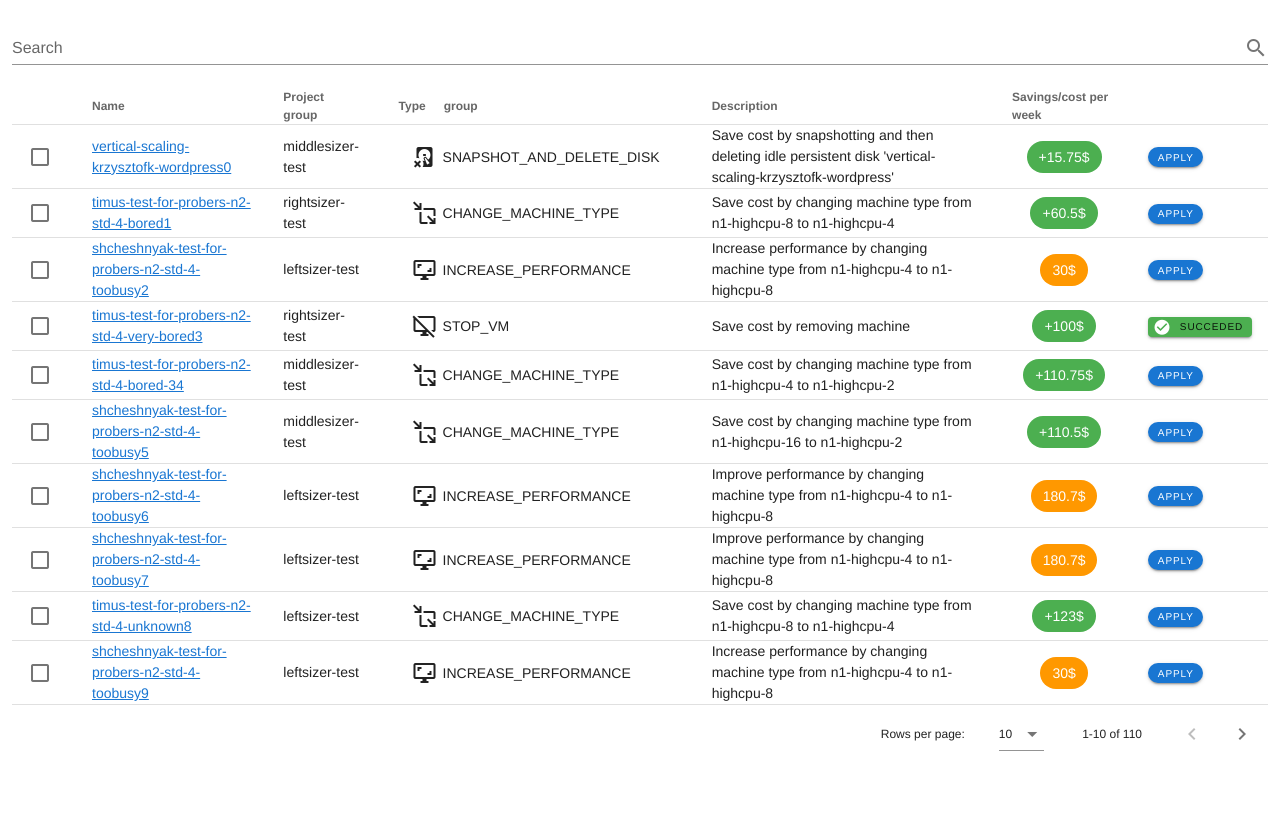
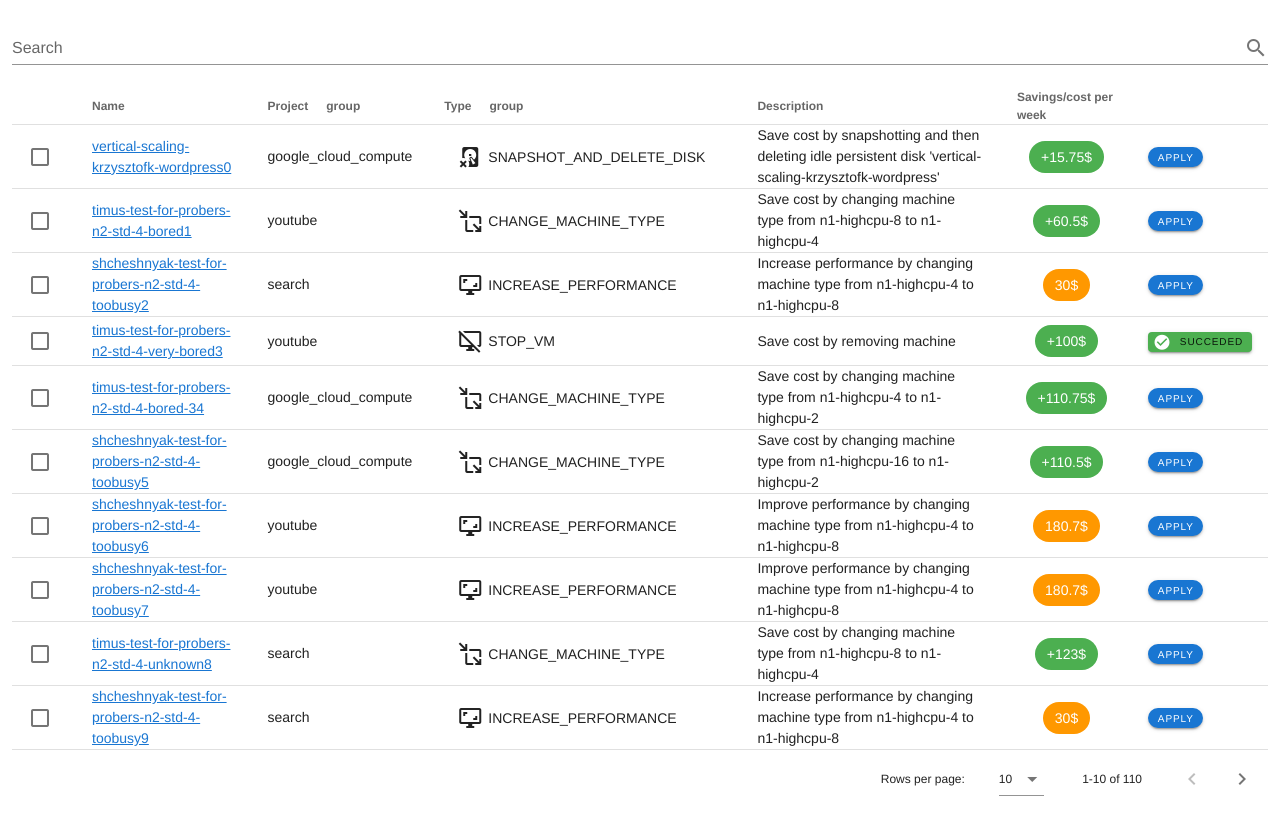
Before and after one commit to googleinterns/recomator, a Vue app in the folder frontend/: page /mock in a window 1280 px wide. Shown: the part 700-1520 px from the top of the page. Before the commit the page ends 1475 px from the top, so only its background shows below. Built offline with nearby package versions, Linux system fonts and the light colour scheme.

Commit message:
Less distracting project names

```diff
--- a/frontend/src/views/Mock.vue
+++ b/frontend/src/views/Mock.vue
@@ -303,10 +303,11 @@ limitations under the License. -->
               :search="search"
             >
               <template v-slot:group.summary="gsprops">
-                <td class="text-left" colspan="2">
+                <td class="text-left" colspan="3">
                   Total savings:
                   <v-chip dark color="green" small> +{{ 123 }}$ </v-chip> Total
                   cost: <v-chip dark color="orange" small> {{ 33 }}$ </v-chip>
+                  Quantity: 1234
                 </td>
                 {{ closeIfOpenedFirstTime(gsprops.group, gsprops.toggle) }}
               </template>
@@ -796,7 +797,7 @@ export default class Mock extends Vue {
       60.5,
       "https://pantheon.corp.google.com/compute/instancesDetail/zones/us-central1-c/\
       instances/timus-test-for-probers-n2-std-4-idling?project=rightsizer-test&supportedpurview=project",
-      "rightsizer-test",
+      "youtube",
       "timus-test-for-probers-n2-std-4-bored",
       "ACTIVE",
       "Save cost by changing machine type from n1-highcpu-8 to n1-highcpu-4",
@@ -807,7 +808,7 @@ export default class Mock extends Vue {
       100.0,
       "https://pantheon.corp.google.com/compute/instancesDetail/zones/us-central1-c/\
       instances/timus-test-for-probers-n2-std-4-idling?project=rightsizer-test&supportedpurview=project",
-      "rightsizer-test",
+      "youtube",
       "timus-test-for-probers-n2-std-4-very-bored",
       "ACTIVE",
       "Save cost by stopping Idle VM 'timus-test-for-probers-n2-std-4-verybored",
@@ -818,7 +819,7 @@ export default class Mock extends Vue {
       -30.0,
       "https://pantheon.corp.google.com/compute/instancesDetail/zones/us-central1-c/\
       instances/timus-test-for-probers-n2-std-4-idling?project=rightsizer-test&supportedpurview=project",
-      "leftsizer-test",
+      "search",
       "shcheshnyak-test-for-probers-n2-std-4-toobusy",
       "ACTIVE",
       "Increase performance by changing machine type from n1-highcpu-4 to n1-highcpu-8",
@@ -829,7 +830,7 @@ export default class Mock extends Vue {
       123,
       "https://pantheon.corp.google.com/compute/instancesDetail/zones/us-central1-c/\
       instances/timus-test-for-probers-n2-std-4-idling?project=rightsizer-test&supportedpurview=project",
-      "leftsizer-test",
+      "search",
       "timus-test-for-probers-n2-std-4-unknown",
       "ACTIVE",
       "Save cost by changing machine type from n1-highcpu-8 to n1-highcpu-4",
@@ -840,7 +841,7 @@ export default class Mock extends Vue {
       15.75,
       "https://pantheon.corp.google.com/compute/instancesDetail/zones/us-central1-c/\
       instances/timus-test-for-probers-n2-std-4-idling?project=rightsizer-test&supportedpurview=project",
-      "middlesizer-test",
+      "google_cloud_compute",
       "vertical-scaling-krzysztofk-wordpress",
       "ACTIVE",
       "Save cost by snapshotting and then deleting idle persistent disk 'vertical-scaling-krzysztofk-wordpress'",
@@ -851,7 +852,7 @@ export default class Mock extends Vue {
       11.25,
       "https://pantheon.corp.google.com/compute/instancesDetail/zones/us-central1-c/\
       instances/timus-test-for-probers-n2-std-4-idling?project=rightsizer-test&supportedpurview=project",
-      "leftsizer-test",
+      "search",
       "vertical-scaling-krzysztofk-wordpress",
       "ACTIVE",
       "Save cost by snapshotting and then deleting idle persistent disk 'vertical-scaling-krzysztofk-wordpress'",
@@ -862,7 +863,7 @@ export default class Mock extends Vue {
       100.0,
       "https://pantheon.corp.google.com/compute/instancesDetail/zones/us-central1-c/\
       instances/timus-test-for-probers-n2-std-4-idling?project=rightsizer-test&supportedpurview=project",
-      "rightsizer-test",
+      "youtube",
       "timus-test-for-probers-n2-std-4-very-bored",
       "SUCCEEDED",
       "Save cost by removing machine",
@@ -873,7 +874,7 @@ export default class Mock extends Vue {
       110.75,
       "https://pantheon.corp.google.com/compute/instancesDetail/zones/us-central1-c/\
       instances/timus-test-for-probers-n2-std-4-idling?project=rightsizer-test&supportedpurview=project",
-      "middlesizer-test",
+      "google_cloud_compute",
       "timus-test-for-probers-n2-std-4-bored-3",
       "ACTIVE",
       "Save cost by changing machine type from n1-highcpu-4 to n1-highcpu-2",
@@ -884,7 +885,7 @@ export default class Mock extends Vue {
       -180.7,
       "https://pantheon.corp.google.com/compute/instancesDetail/zones/us-central1-c/\
       instances/timus-test-for-probers-n2-std-4-idling?project=rightsizer-test&supportedpurview=project",
-      "leftsizer-test",
+      "youtube",
       "shcheshnyak-test-for-probers-n2-std-4-toobusy",
       "ACTIVE",
       "Improve performance by changing machine type from n1-highcpu-4 to n1-highcpu-8",
@@ -895,7 +896,7 @@ export default class Mock extends Vue {
       110.5,
       "https://pantheon.corp.google.com/compute/instancesDetail/zones/us-central1-c/\
       instances/timus-test-for-probers-n2-std-4-idling?project=rightsizer-test&supportedpurview=project",
-      "middlesizer-test",
+      "google_cloud_compute",
       "shcheshnyak-test-for-probers-n2-std-4-toobusy",
       "ACTIVE",
       "Save cost by changing machine type from n1-highcpu-16 to n1-highcpu-2",
@@ -906,7 +907,7 @@ export default class Mock extends Vue {
       70.8,
       "https://pantheon.corp.google.com/compute/instancesDetail/zones/us-central1-c/\
       instances/timus-test-for-probers-n2-std-4-idling?project=rightsizer-test&supportedpurview=project",
-      "middlesizer-test",
+      "google_cloud_compute",
       "shcheshnyak-test-for-probers-n2-std-4-toobusy",
       "ACTIVE",
       "Save cost by changing machine type from n1-highcpu-6 to n1-highcpu-2",
@@ -973,7 +974,6 @@ export default class Mock extends Vue {
 
   // A bit of a sneaky way not to have expanded groups at default
   private groupByUpdated(): void {
-    console.log("cleaning");
     this.groupsToggledAlready.length = 0;
   }
 
```
